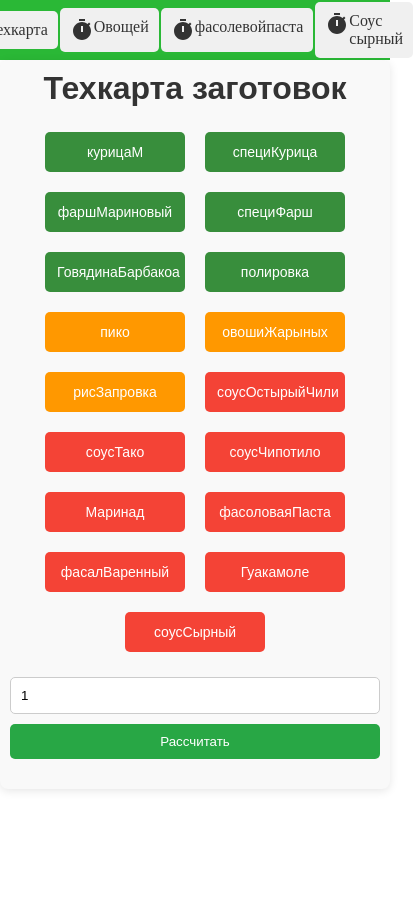
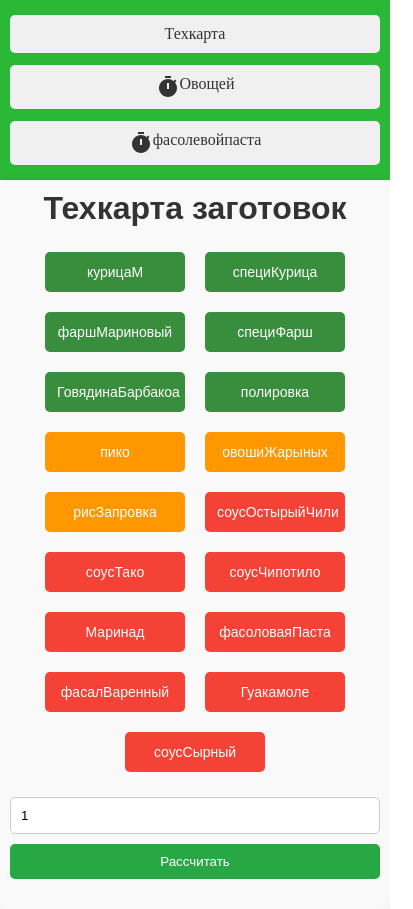
Before and after one commit to abazdev34/texKarta, a React (Vite) app: page /texKarta in a window 390 px wide. Shown: the whole page, 413 px wide, since content can reach past the window. Before the commit the page ends 844 px from the top, so only its background shows below. Built offline with nearby package versions, Linux system fonts and the light colour scheme.

Commit message:
апыавммавиавмс

```diff
--- a/src/components/header/header.scss
+++ b/src/components/header/header.scss
@@ -1,24 +1,40 @@
 $primary-dark: #1897f1;
-.header{
+
+.header {
   display: flex;
   align-items: center;
   justify-content: center;
-  padding: 20 20px;
+  padding: 20px;
   background-color: #2ab836;
   height: 60px;
   gap: 2px;
-  a{
+
+  a {
     text-decoration: none;
     color: #333;
-   display: flex;
-   justify-content: center;
-    background:#f0f0f0;
-    padding: 10px 10px;
+    display: flex;
+    justify-content: center;
+    background: #f0f0f0;
+    padding: 10px;
     border-radius: 5px;
     transition: all 0.3s ease;
 
-    &:hover{
+    &:hover {
       background-color: darken($primary-dark, 10%);
     }
   }
 }
+
+// Responsive styles
+@media (max-width: 768px) {
+  .header {
+    flex-direction: column; // Stack items vertically on smaller screens
+    height: auto; // Allow height to adjust based on content
+    padding: 10px; // Reduce padding for smaller screens
+  }
+
+  a {
+    width: 100%; // Make links full width
+    margin: 5px 0; // Add margin between links
+  }
+}
--- a/src/components/header/index.jsx
+++ b/src/components/header/index.jsx
@@ -14,7 +14,6 @@ const Header = () => {
 
             <Link to="/ovoshi">    <TimerIcon />Овощей</Link>
             <Link to="/timer">    <TimerIcon />фасолевойпаста</Link>
-            <Link to="/Sous">    <TimerIcon />Соус сырный</Link>
 
 
        </div>
--- a/src/components/texKarta/index.jsx
+++ b/src/components/texKarta/index.jsx
@@ -34,11 +34,11 @@ export const ingredientsData = {
 		Аннато: 0.0025,
 		масло: 0.02,
 		томатыПаста: 0.033,
-		___сырМоцарелла: 0.325,
+		добавьте_когда_горочий_сырМоцарелла: 0.325,
 		_уксус: 0.015,
 		_хлапеньо: 0.02,
 		_сокХалапеньо: 0.02,
-		_масло: 0.02,
+		добавьте__масло_блендере_смещайте: 0.02,
 
 	},
 	соусЧипотило: {
--- a/src/components/texKarta/taxKarta.jsx
+++ b/src/components/texKarta/taxKarta.jsx
@@ -115,7 +115,6 @@ const TexKarta = () => {
                                 <tr>
                                     <th>Ингредиент</th>
                                     <th>Масса (кг)</th>
-                                    <th>Цена (рубль)</th>
                                 </tr>
                             </thead>
                             <tbody>
@@ -124,13 +123,13 @@ const TexKarta = () => {
                                         <td>{key}</td>
                                         <td>{value.toFixed(3)}</td>
                                         <td>
-                                            <input
+                                            {/* <input
                                                 type='number'
-                                                placeholder='Цена'
+
                                                 onChange={(e) =>
                                                     handlePriceChange(key, parseFloat(e.target.value))
                                                 }
-                                            />
+                                            /> */}
                                         </td>
                                     </tr>
                                 ))}
@@ -138,7 +137,6 @@ const TexKarta = () => {
                         </table>
                     </div>
                     <h3>Общий вес: {totalWeight.toFixed(3)} кг</h3>
-                    <h3>Общая цена: {calculateTotalCost().toFixed(2)} рубль</h3>
                 </div>
             )}
         </div>
```
